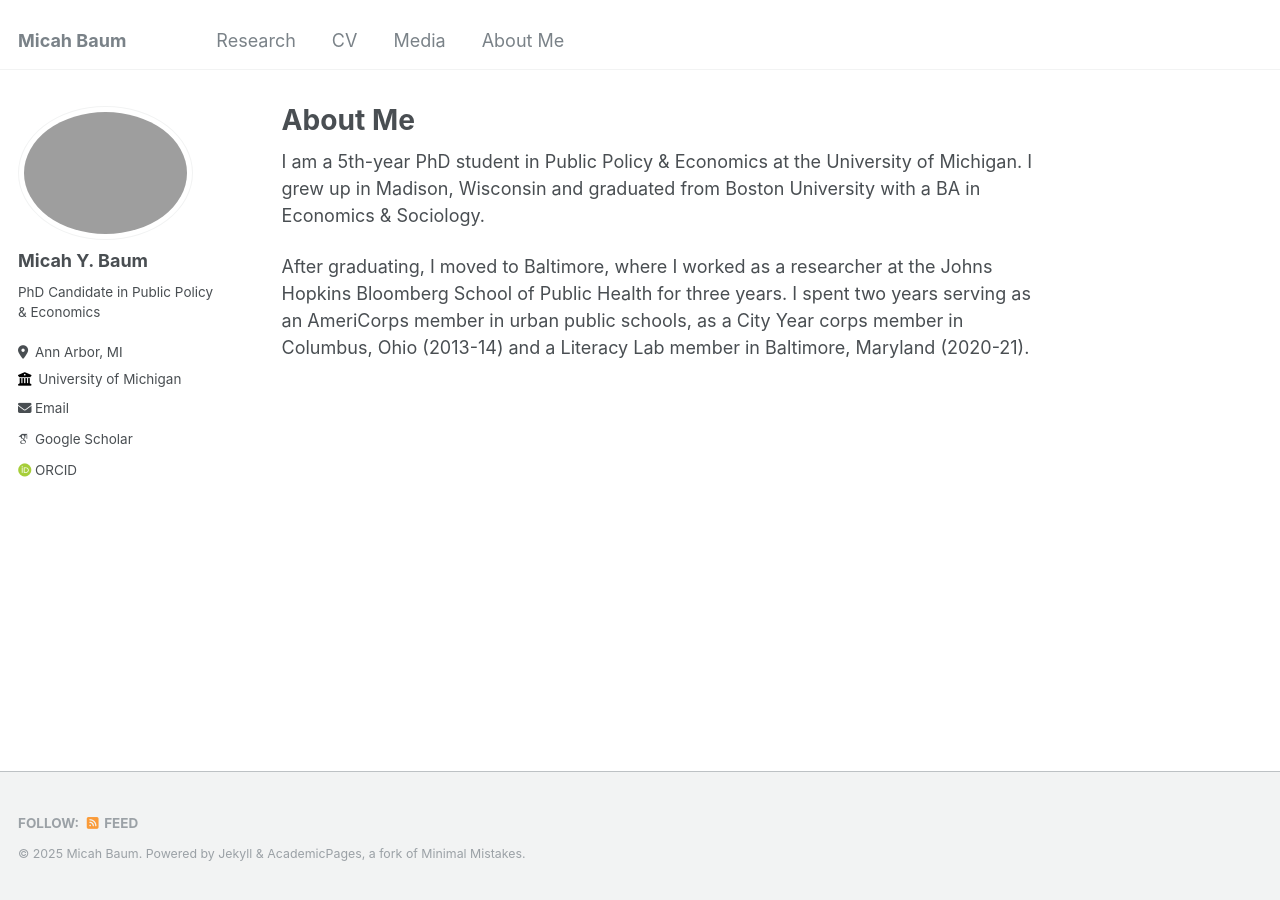
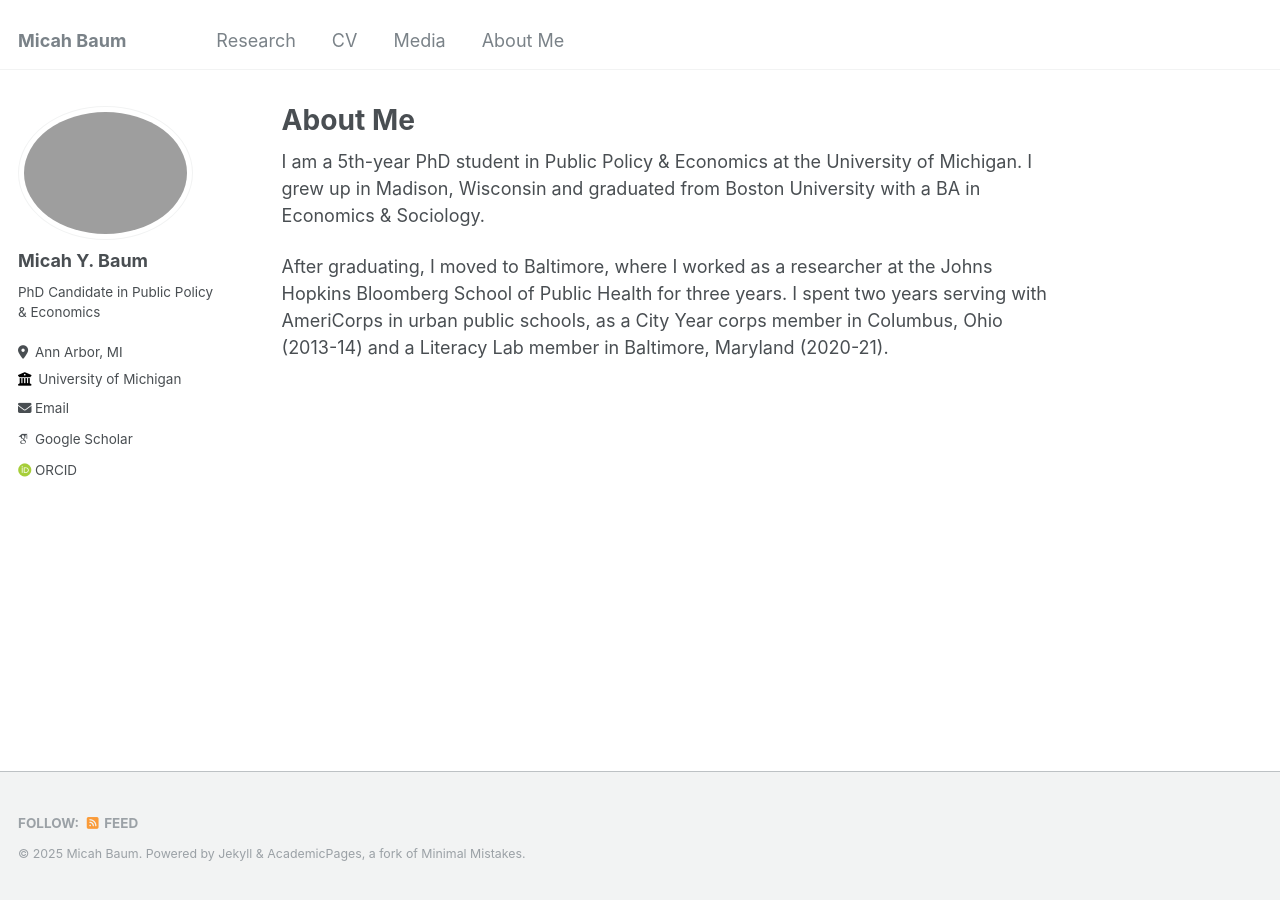
Before and after one commit to micah-baum/micah-baum.github.io, a Jekyll site: the page built from _pages/about-me.md, in a window 1280 px wide. Built offline with Jekyll 4.4.1, drawn with Linux system fonts in a browser that asks for light colours; some web fonts are replaced.

Commit message:
Update about-me.md

```diff
--- a/_pages/about-me.md
+++ b/_pages/about-me.md
@@ -9,4 +9,4 @@ redirect_from:
 
 I am a 5th-year PhD student in Public Policy & Economics at the University of Michigan. I grew up in Madison, Wisconsin and graduated from Boston University with a BA in Economics & Sociology.
 
-After graduating, I moved to Baltimore, where I worked as a researcher at the Johns Hopkins Bloomberg School of Public Health for three years. I spent two years serving as an AmeriCorps member in urban public schools, as a City Year corps member in Columbus, Ohio (2013-14) and a Literacy Lab member in Baltimore, Maryland (2020-21).
+After graduating, I moved to Baltimore, where I worked as a researcher at the Johns Hopkins Bloomberg School of Public Health for three years. I spent two years serving with AmeriCorps in urban public schools, as a City Year corps member in Columbus, Ohio (2013-14) and a Literacy Lab member in Baltimore, Maryland (2020-21).
```
